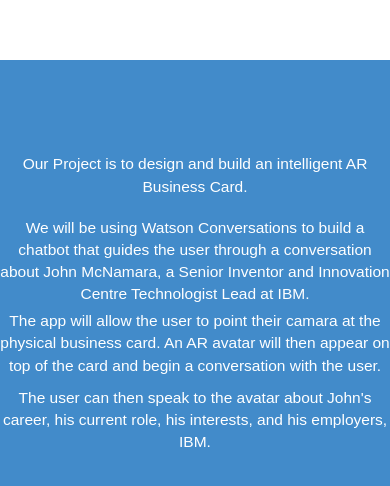
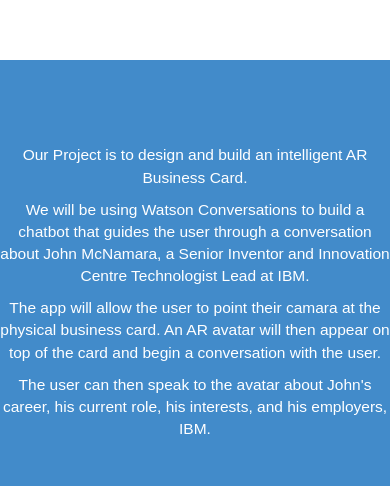
Before and after one commit to GregoPantelis/GregoPantelis.github.io, a plain HTML site: page index.html in a window 390 px wide. Shown: the part 784-1270 px from the top of the page. Drawn offline with nearby package versions, Linux system fonts and the light colour scheme; files whose address does not match are found by name.

Commit message:
Fixing mobile download issue

```diff
--- a/mainStyles.css
+++ b/mainStyles.css
@@ -11,7 +11,7 @@
     position: relative;
     top: 10%;
     text-align: center;
-    transform: translate(0%, 20%);
+
 }
 .page1 {
     height: 100%;
--- a/scripts.js
+++ b/scripts.js
@@ -7,10 +7,10 @@ function getMobileOperatingSystem() {
 
     }
     else if (/android/i.test(userAgent)) {
-        document.getElementById("link").href = "http://www.cnn.com/";
+        document.getElementById("link").href = "http://www.cnn.com/"
     }
     else if (/iPad|iPhone|iPod/.test(userAgent) && !window.MSStream) {
-        document.getElementById("link").href = "http://www.cnn.com/";
+        document.getElementById("link").href = "http://www.cnn.com/"
     }
     else {
         document.getElementById("appDownloadButton").innerText = "Only available on Android and iOS"
```
